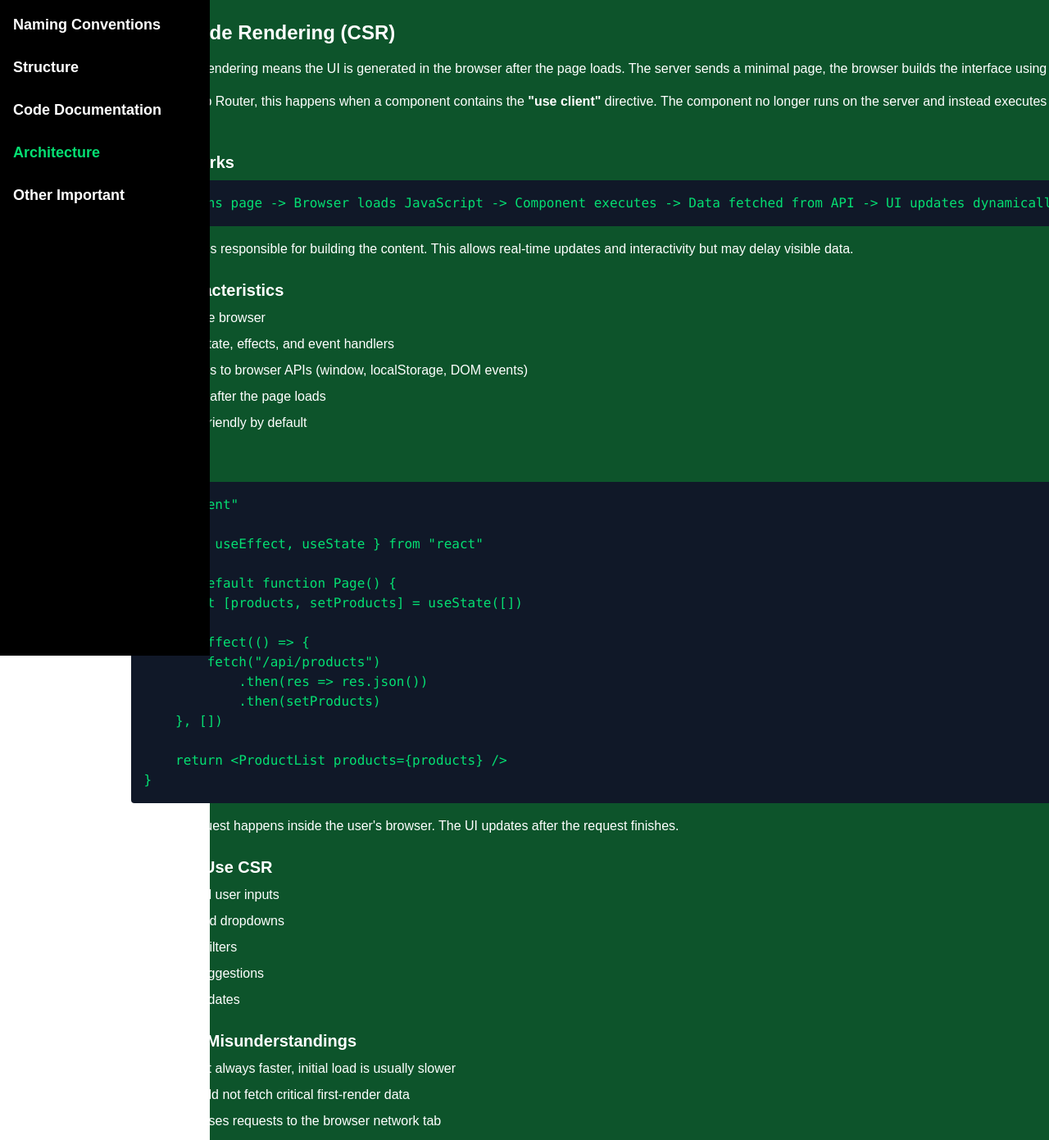
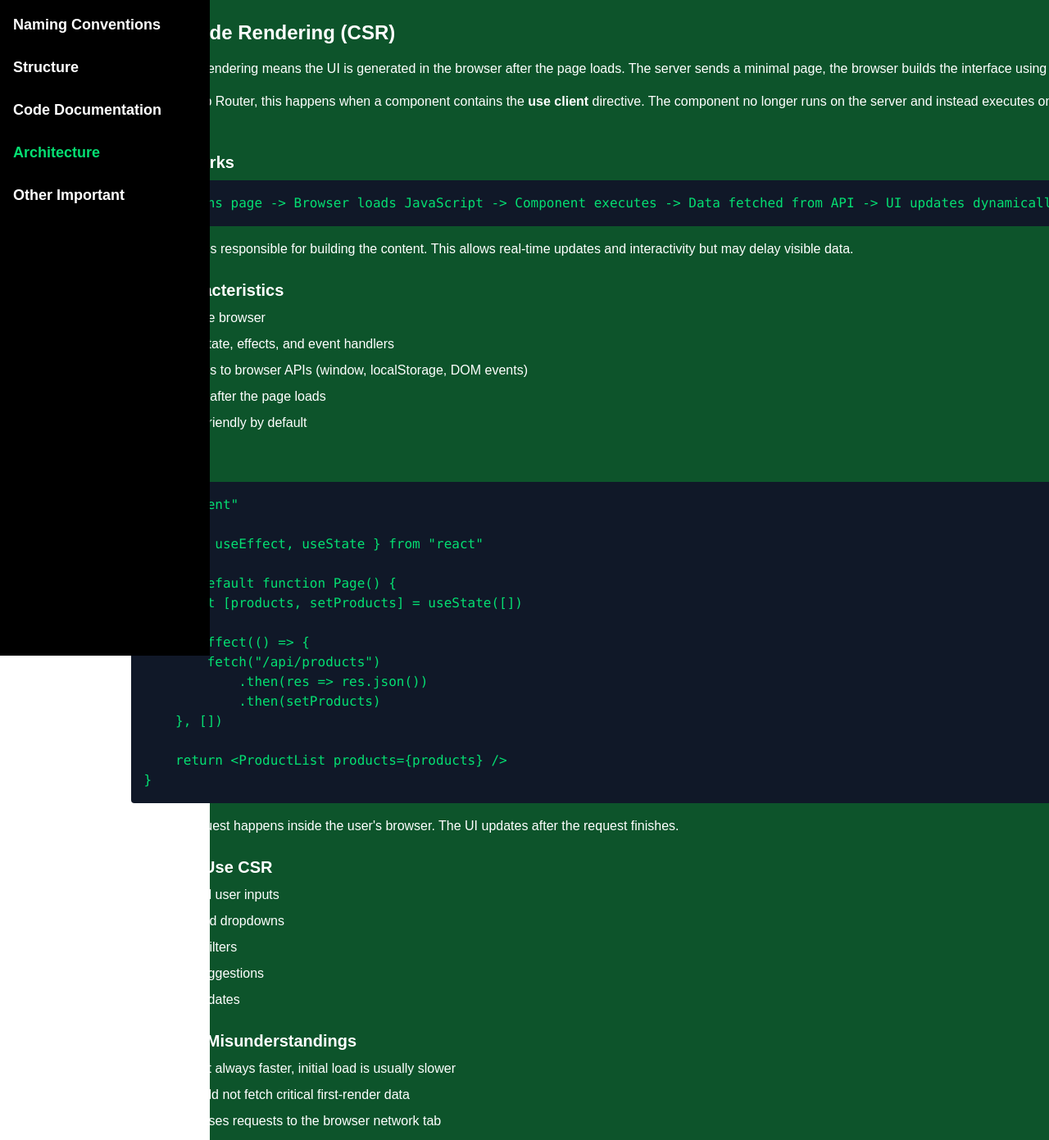
Before and after one commit to cikalmaulana/next-code-architecture, a Next.js app: page /architecture/csr in a window 1280 px wide. Shown: the top 1391 px of the page at 82% size. Built offline with nearby package versions, Linux system fonts and the light colour scheme.

Commit message:
fix quote

```diff
--- a/src/app/architecture/csr/$element/client.csr.tsx
+++ b/src/app/architecture/csr/$element/client.csr.tsx
@@ -11,8 +11,8 @@ export function CE_ArchitectureCSR() {
             </p>
 
             <p className="mb-4">
-                In Next.js App Router, this happens when a component contains the <strong>"use client"</strong> directive.
-                The component no longer runs on the server and instead executes on the user's device.
+                In Next.js App Router, this happens when a component contains the <strong>{"use client"}</strong> directive.
+                The component no longer runs on the server and instead executes on the user{"'"}s device.
             </p>
 
             <h2 className="text-xl font-semibold mt-6 mb-2">How It Works</h2>
@@ -59,7 +59,7 @@ export default function Page() {
 </pre>
 
             <p className="mb-4">
-                The data request happens inside the user's browser.
+                The data request happens inside the user{"'"}s browser.
                 The UI updates after the request finishes.
             </p>
 
```
